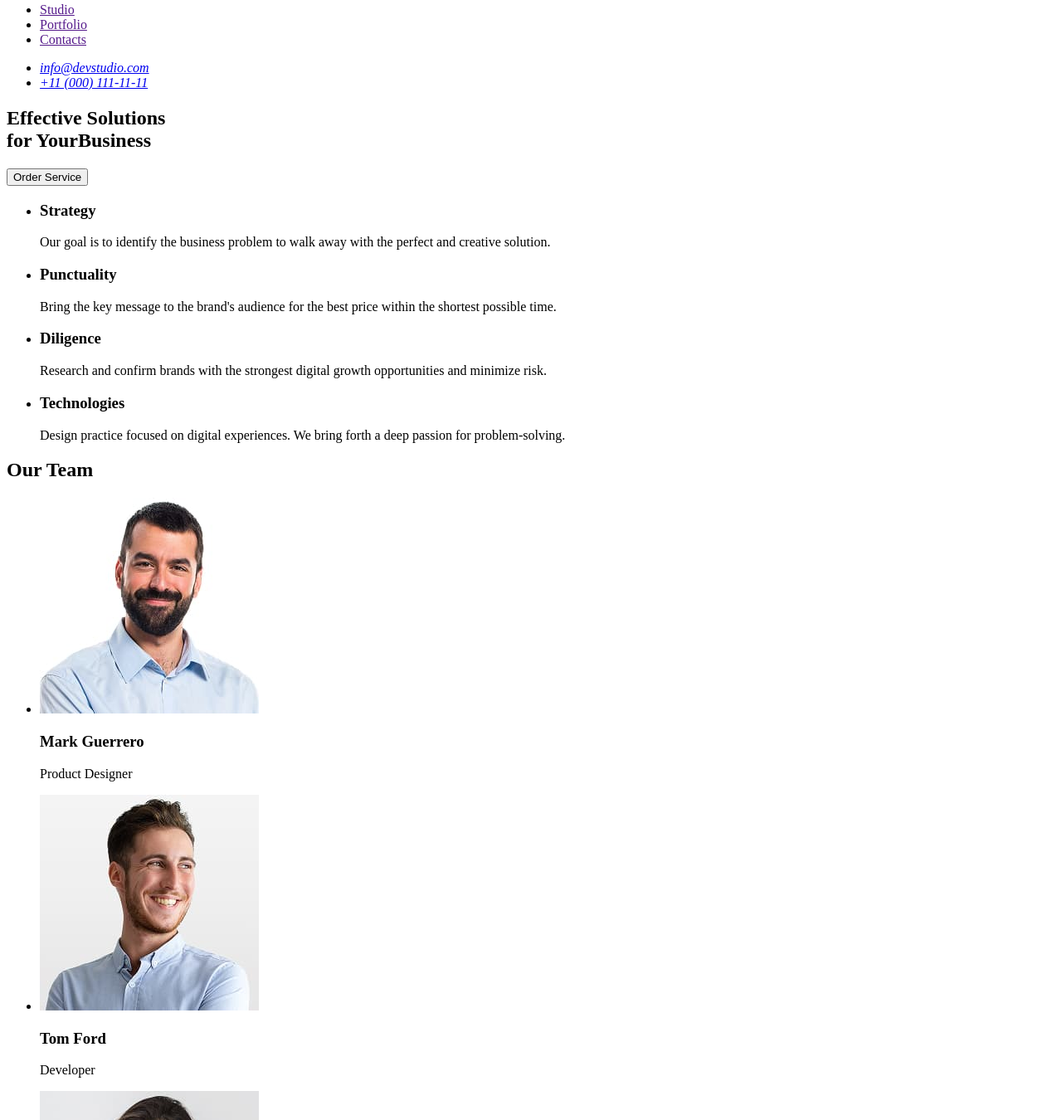
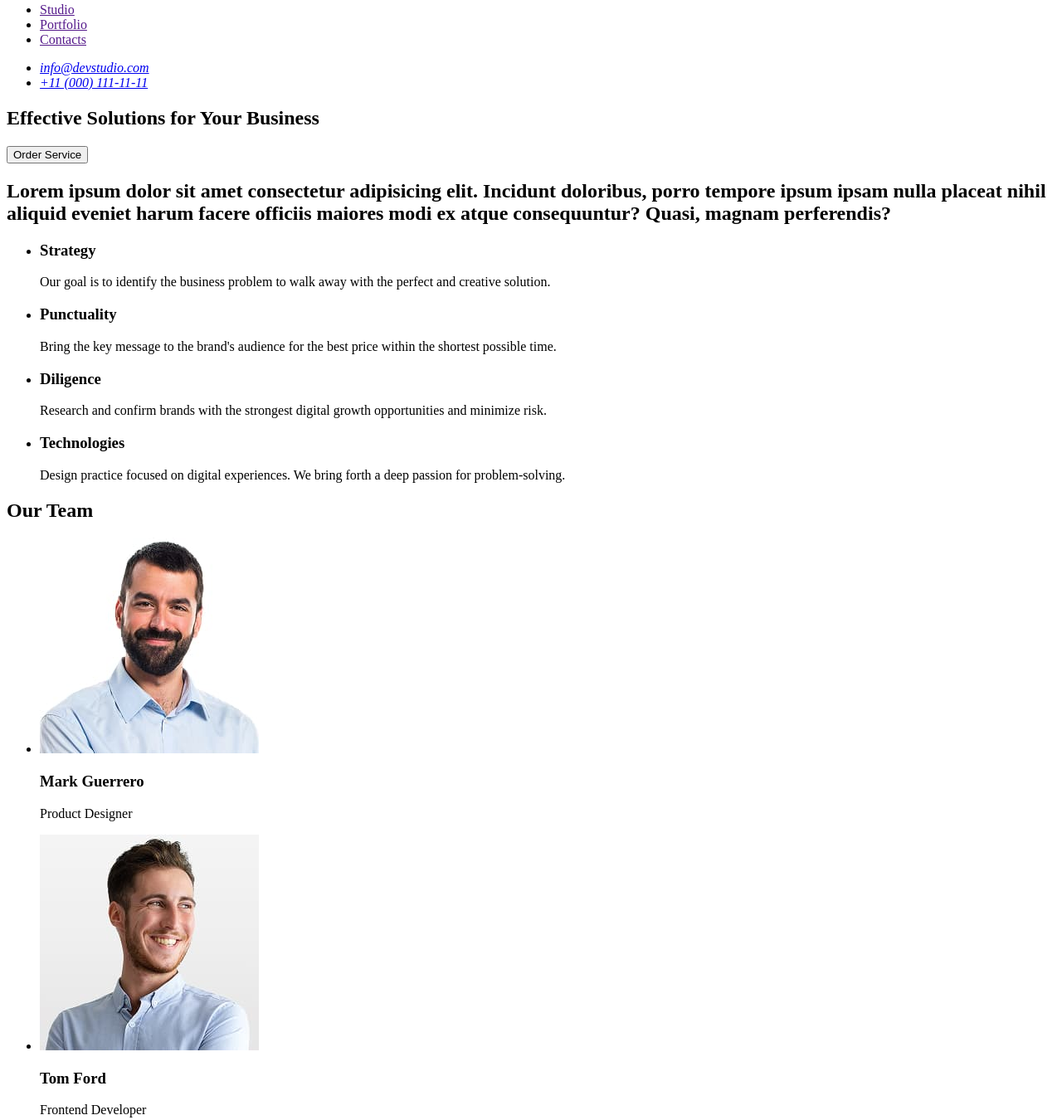
Before and after one commit to HavrynaKateryna/goit-markup-hw-01, a plain HTML site: page index.html in a window 1280 px wide. Shown: the part 39-1389 px from the top of the page at 83% size. Drawn offline with Linux system fonts and the light colour scheme.

Commit message:
add Project update

```diff
--- a/index.html
+++ b/index.html
@@ -24,10 +24,11 @@
   </header>
   <main>
     <section>
-      <h1>Effective Solutions<br/> for YourBusiness</h1>
+      <h1>Effective Solutions for Your Business</h1>
       <button type="button">Order Service</button>
   </section>
   <section>
+    <h2>Lorem ipsum dolor sit amet consectetur adipisicing elit. Incidunt doloribus, porro tempore ipsum ipsam nulla placeat nihil aliquid eveniet harum facere officiis maiores modi ex atque consequuntur? Quasi, magnam perferendis?</h2>
     <ul>
       <li>
         <h3>Strategy</h3>
@@ -58,7 +59,7 @@
       <li>
         <img src="./images/Team-2.jpg" width="264" alt="photo"/>
         <h3>Tom Ford</h3>
-        <p>Developer</p>
+        <p>Frontend Developer</p>
       </li>
       <li>
         <img src="./images/Team-3.jpg" width="264" alt="photo"/>
@@ -75,7 +76,7 @@
   </main>
   <footer>
     <a href="./index.html">WebStudio</a>
-    <p>Increase the flow of customers and <br /> sales for your business with digital<br /> marketing & growth solutions.<br /></p>
+    <p>Increase the flow of customers and sales for your business with digital marketing & growth solutions.</p>
   </footer>
 </body>
 </html>
```
